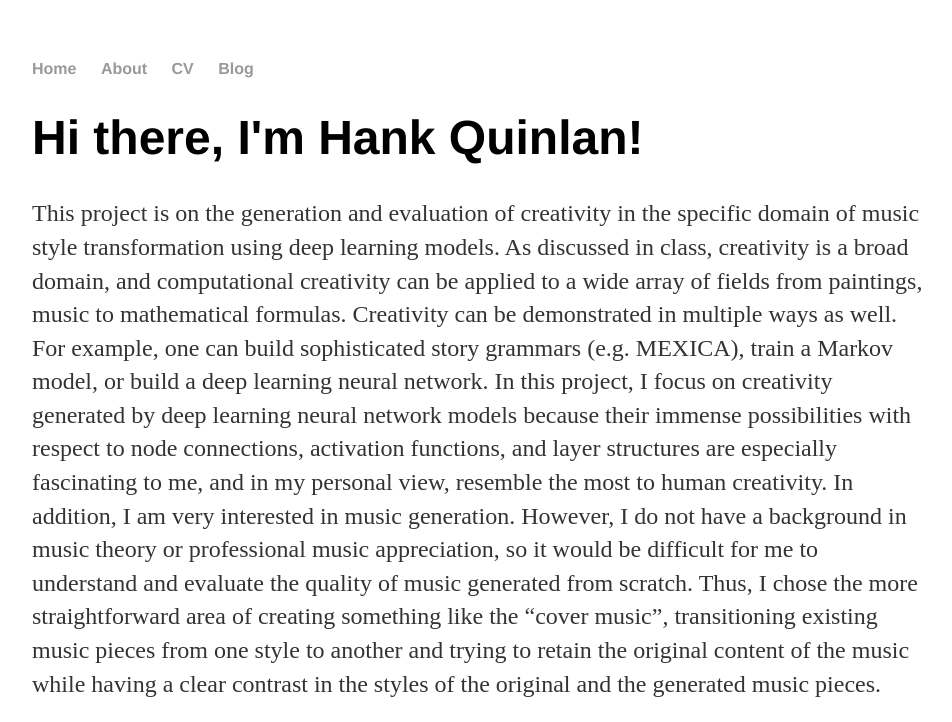
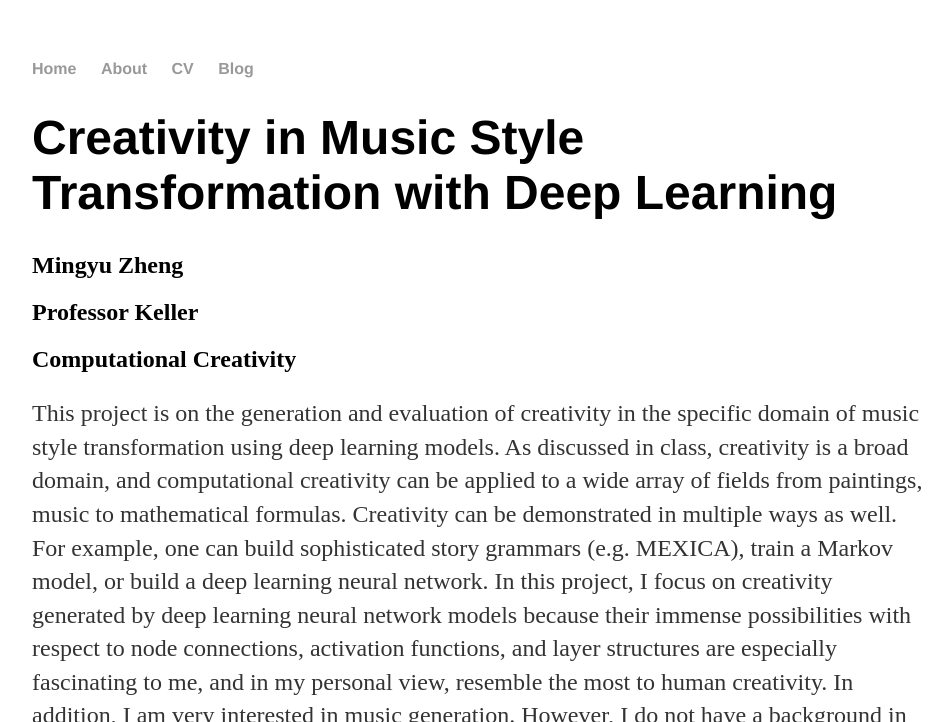
Before and after one commit to mzheng2599/mzheng2599.github.io, a plain HTML site: page index.html in a window 1280 px wide. Shown: the top 722 px of the page, without its empty margins (160-1112 px from the left). Drawn offline with Linux system fonts and the light colour scheme.

Commit message:
Update index.html
Added titles

```diff
--- a/index.html
+++ b/index.html
@@ -16,7 +16,10 @@
 		</nav>
 		<div class="container">
     		<div class="blurb">
-        		<h1>Hi there, I'm Hank Quinlan!</h1>
+        		<h1>Creativity in Music Style Transformation with Deep Learning</h1>
+			    <h2>Mingyu Zheng</h2>
+			    <h2>Professor Keller</h2>
+			    <h2>Computational Creativity</h2>
 				<p>This project is on the generation and evaluation of creativity in the specific domain of music style transformation using deep learning models. As discussed in class, creativity is a broad domain, and computational creativity can be applied to a wide array of fields from paintings, music to mathematical formulas. Creativity can be demonstrated in multiple ways as well. For example, one can build sophisticated story grammars (e.g. MEXICA), train a Markov model, or build a deep learning neural network. In this project, I focus on creativity generated by deep learning neural network models because their immense possibilities with respect to node connections, activation functions, and layer structures are especially fascinating to me, and in my personal view, resemble the most to human creativity. In addition, I am very interested in music generation. However, I do not have a background in music theory or professional music appreciation, so it would be difficult for me to understand and evaluate the quality of music generated from scratch. Thus, I chose the more straightforward area of creating something like the “cover music”, transitioning existing music pieces from one style to another and trying to retain the original content of the music while having a clear contrast in the styles of the original and the generated music pieces. </p>
 				<p>Different computer scientists have focused on different ways to transform music styles. Research by Malik and Ek (2017) focused on changing music styles by predicting the note velocities from a sequence of notes by usings models with LSTM layers. The research project by Suraj Jayakumar (2017), on the other hand, gives a broad exploration of how different models, from the baseline seq-2-seq model to the more sophisticated VAE-GAN and the Seq-GAN models, perform on music style transformation. However, I was most interested in the paper by Brunner, Wang, Wattenhofer, and Zhao (2018) with the application of CycleGAN. The CycleGAN model’s structure is very intricate. It contains the generator and discriminator components which are trained together to balance each other’s model less. In addition, the loss function of the generator not only takes into account the quality of the generated music, but also the music piece converted back from the generated music to evaluate how much original content was retained after transformation. In addition, a music style classifier was trained to evaluate the performance of the CycleGAN.</p>				<p><em>A Touch of Evil</em> Don't trust me. <a href="/about">Read more about my life...</a></p>
     		</div><!-- /.blurb -->
```
